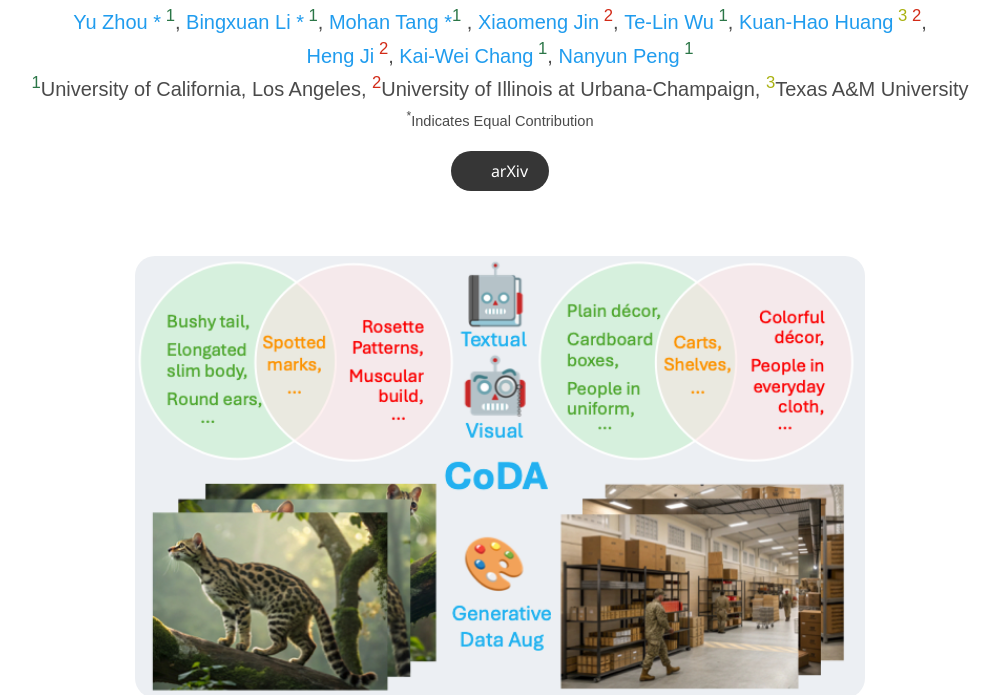
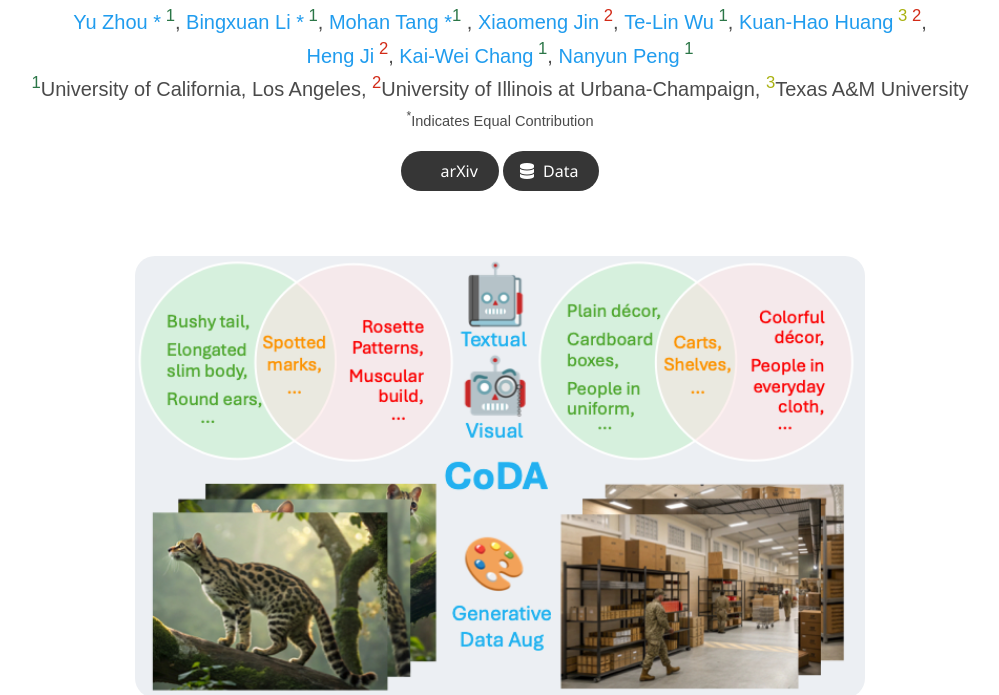
Before and after one commit to contrastive-visual-data-augmentation/contrastive-visual-data-augmentation.github.io, a plain HTML site: page index.html in a window 1280 px wide. Shown: the part 123-818 px from the top of the page, without its empty margins (140-1139 px from the left). Drawn offline with nearby package versions, Linux system fonts and the light colour scheme; some icons are missing; a web font is replaced by a local one.

Commit message:
added huggingface dataset

```diff
--- a/index.html
+++ b/index.html
@@ -184,15 +184,15 @@
                   </span> -->
 
                   <!-- Huggingface Dataset link -->
-                  <!-- <span class="link-block"
+                  <span class="link-block"
                     ><a
-                      href="https://huggingface.co/datasets/visual_data_augmentation"
+                      href="https://huggingface.co/datasets/uclanlp/CoDA"
                       target="_blank"
                       class="external-link button is-normal is-rounded is-dark"
                       ><span class="icon"><i class="fas fa-database"></i></span
                       ><span>Data</span></a
                     ></span
-                  > -->
+                  >
                 </div>
               </div>
             </div>
```
